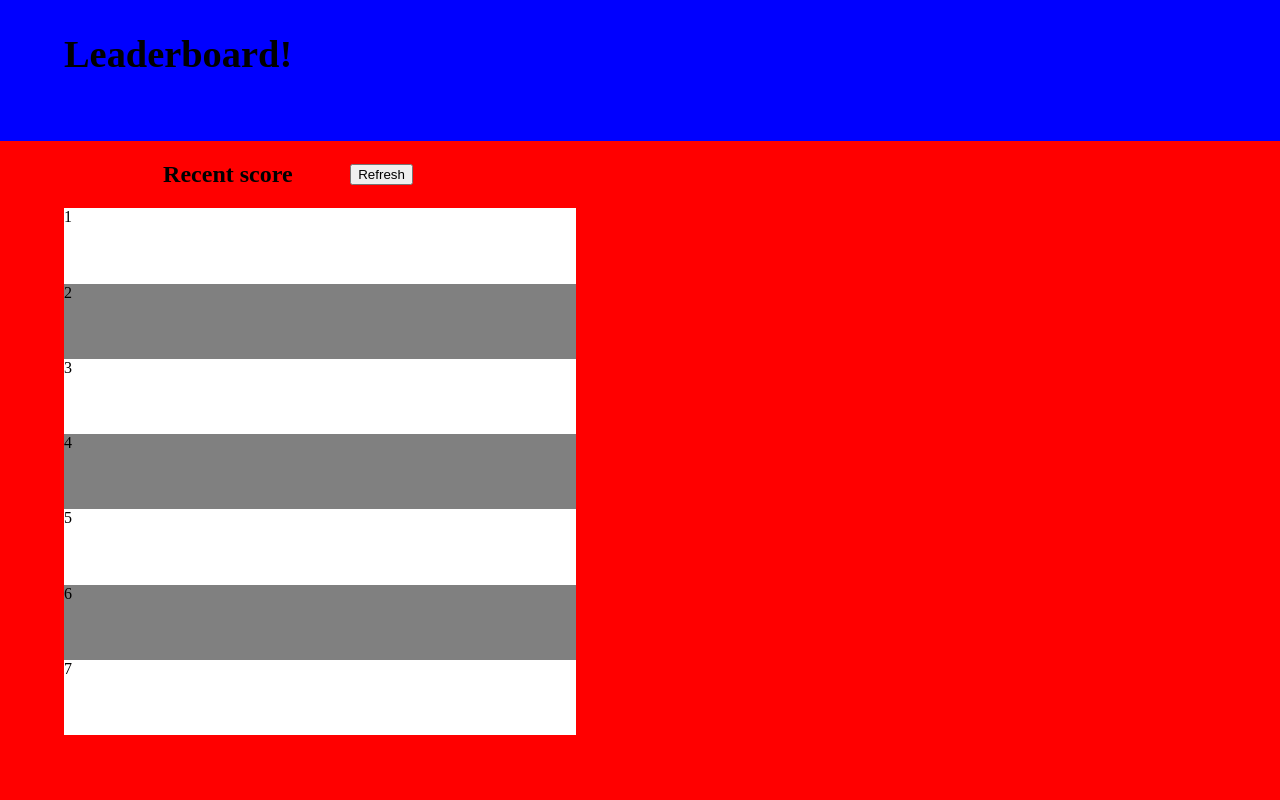
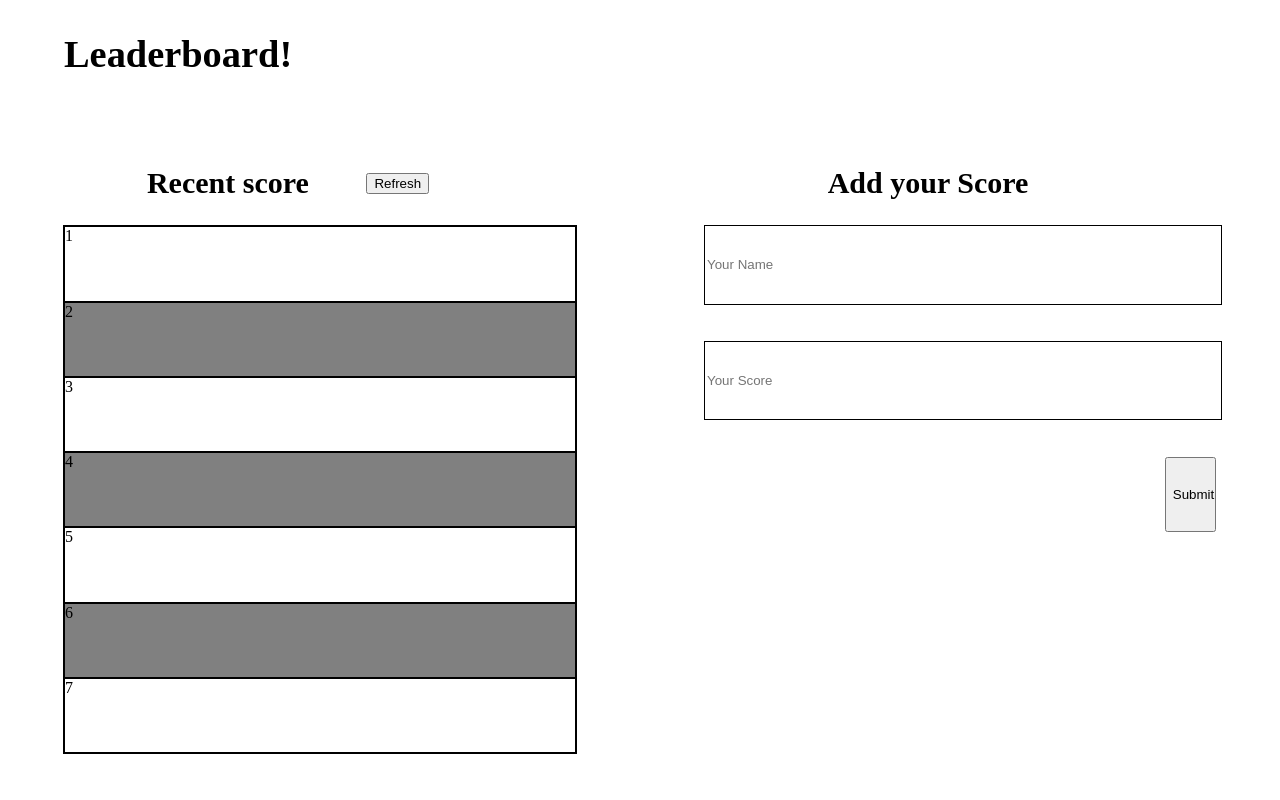
Before and after one commit to eroiyo/Leaderboard, a website built with webpack: page src/index.html in a window 1280 px wide. Built offline with nearby package versions, Linux system fonts and the light colour scheme.

Commit message:
add form

```diff
--- a/src/index.html
+++ b/src/index.html
@@ -9,7 +9,7 @@
     <h1>Leaderboard!</h1>
     <div class="content">
         <div class="table">
-            <div class="table-title">
+            <div class="content-title">
                 <h2>Recent score</h2>
                 <button>Refresh</button>
             </div>
@@ -25,7 +25,15 @@
             </div>
         </div>
         <div class="form">
-            <form></form>
+            <div class="content-title">
+                <h2>Add your Score</h2>
+            </div>
+            <form>
+                <input placeholder="Your Name" class="name-input" type="text" name="last" maxlength="30" id="name-input" />
+                <input placeholder="Your Score" class="score-input" type="text" name="score" maxlength="30" id="score-input"/>
+                <br>
+                <button type="submit" class="submit">Submit</button>
+            </form>
         </div>
     </div>
 </body>
--- a/src/style.css
+++ b/src/style.css
@@ -1,5 +1,4 @@
 body {
-  background-color: blue;
   width: 100vw;
   margin: 0px 0px;
   height: 100vh;
@@ -40,10 +39,9 @@ h1{
   grid-auto-columns: 1fr;
   grid-auto-flow: column;
   height: 85%;
-  background-color: red;
 }
 
-.table-title {
+.content-title {
   display: flex;
   flex-direction: row;
   width: 90%;
@@ -52,8 +50,8 @@ h1{
   gap: 10%;
 }
 
-.h2{
-  font-size: 40px;
+h2{
+  font-size: 30px;
 }
 
 .list{
@@ -64,14 +62,46 @@ h1{
   grid-auto-columns: 100%;
   width: 80%;
   height: 80%;
-  background-color: green;
   overflow-y: scroll;
+  border: black;
+  border-style: solid;
+  border-width: 1px;
 }
 
 .score{
   text-align: start;
   text-justify: center;
   background-color: gray;
+  border: black;
+  border-style: solid;
+  border-width: 1px;
+}
+
+input {
+  width: 100%;
+  text-align: start;
+  border: black;
+  border-style: solid;
+  border-width: 1px;
+  background-color: white;
+  height: 14.28571428571429%;
+  margin-bottom: 7.142857142857145%;
+}
+
+form{
+  margin-left: auto;
+  margin-right: auto;
+  width: 80%;
+  height: 80%;
+}
+
+.submit{
+  margin-left: 90%;
+  width: 10%;
+}
+
+button{
+  height: 14.28571428571429%;
 }
 
 .score:nth-child(odd){
```
